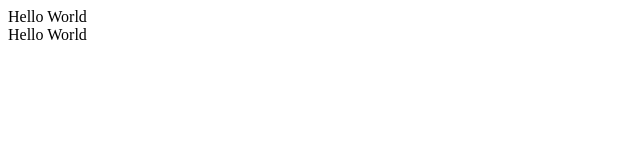
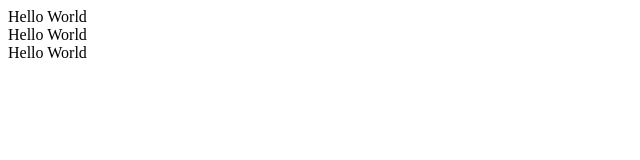
Before and after one commit to susumuohba/sample1, a plain HTML site: page index.html in a window 1280 px wide. Shown: the whole page, without its empty margins (0-640 px from the left). Drawn offline with Linux system fonts and the light colour scheme.

Commit message:
new commit

```diff
--- a/index.html
+++ b/index.html
@@ -8,5 +8,7 @@
     Hello World
     <br/>
     Hello World
+    <br/>
+    Hello World
 </body>
 </html>
```
